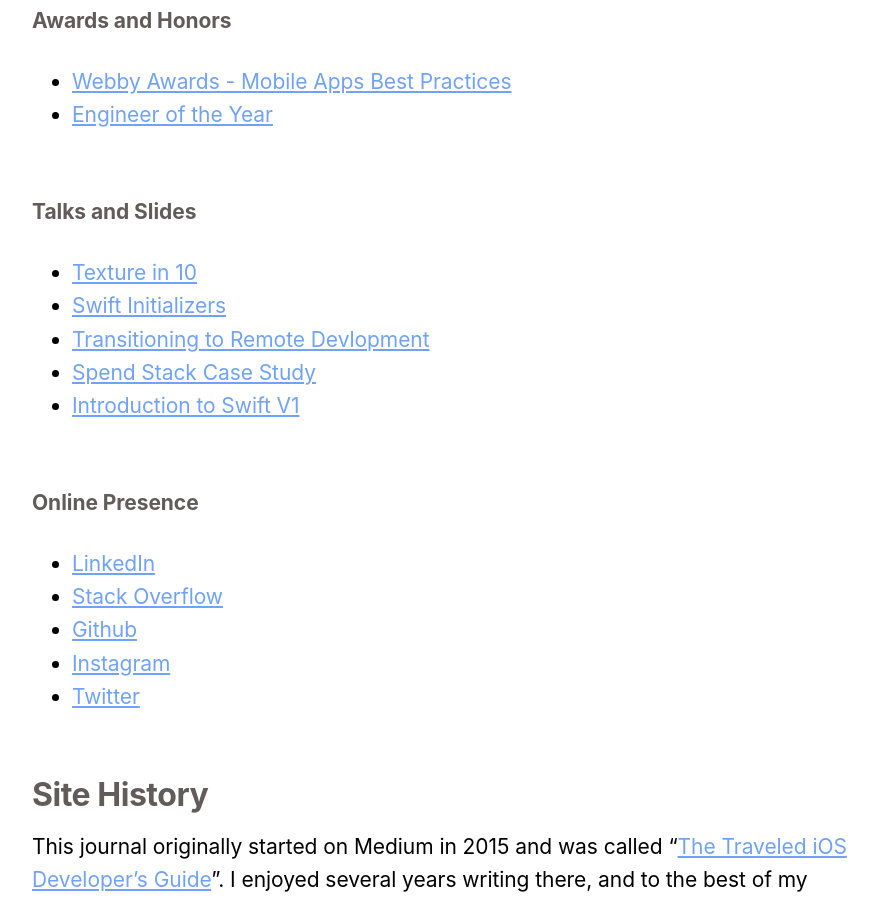
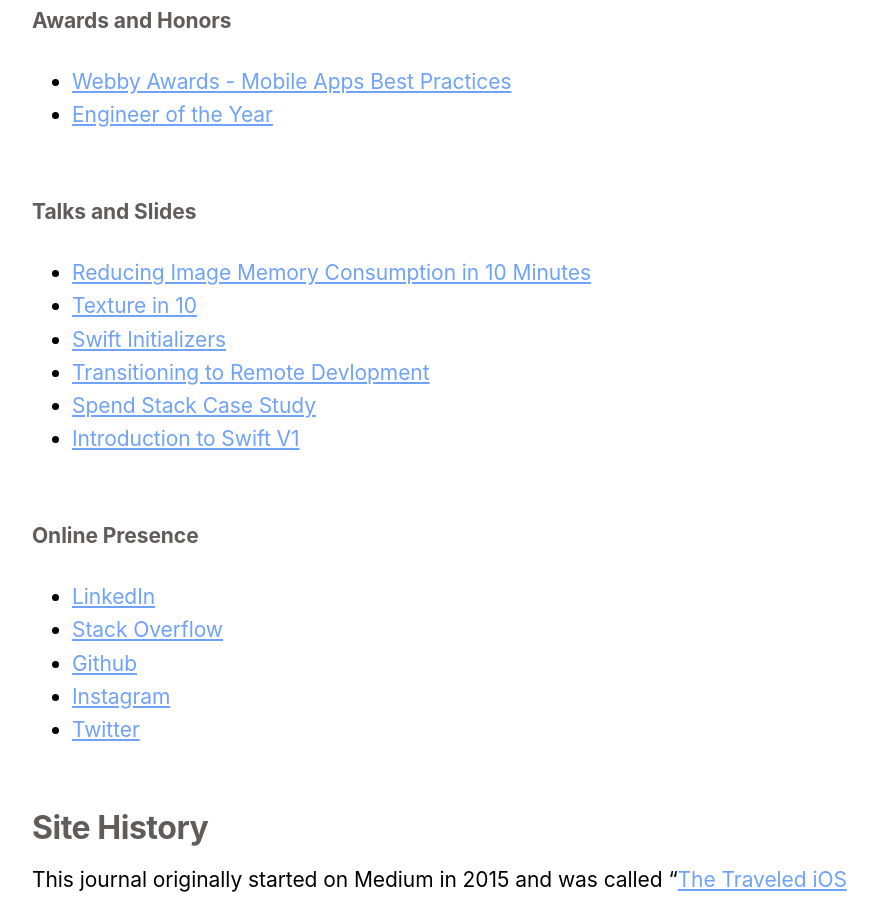
Before and after one commit to hassaan4584/Swiftjective-C, a Jekyll site: the page built from about.md, in a window 1280 px wide and 900 px high, scrolled down 1441 px. Shown: the whole window, without its empty margins (188-1065 px from the left). Built offline with Jekyll 4.4.1, drawn with Linux system fonts in a browser that asks for light colours.

Commit message:
Added AltConf talk

```diff
--- a/_data/myWork.yml
+++ b/_data/myWork.yml
@@ -26,6 +26,8 @@
   - title: Engineer of the Year
     link: https://www.biz417.com/awards/excellence-in-technology/2019-winners/developer-of-the-year-jordan-morgan-springfield-mo/
 talks:
+  - title: Reducing Image Memory Consumption in 10 Minutes
+    link: https://www.youtube.com/watch?v=1K6R-NDca04
   - title: Texture in 10
     link: https://www.youtube.com/watch?v=Tzuz9usUpco
   - title: Swift Initializers
```
Also changed, not shown: assets/images/missedLauch.png (added), 4 other files.
